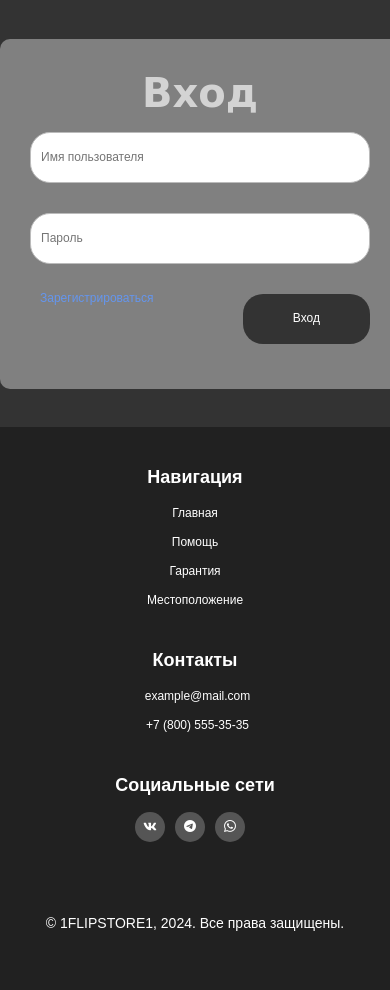
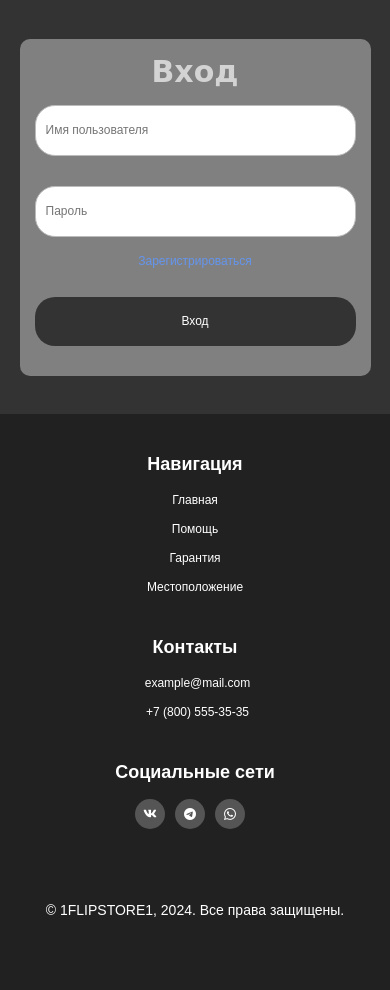
Before and after one commit to Amrikhudo/1flipstore1, a Flask app: page /login in a window 390 px wide. After the commit the page ends 918 px from the top, so only its background shows below. Run offline with Flask 3, Linux system fonts and the light colour scheme; some libraries are stand-ins or nearby versions.

Commit message:
Update login.css

```diff
--- a/static/css/login.css
+++ b/static/css/login.css
@@ -111,3 +111,34 @@ input[type="submit"]:active {
 #logo:hover {
 	color:white;
 }
+
+.error-message {
+    color: red;
+    font-weight: bold;
+    margin-bottom: 10px;
+}
+
+/* Стили для мобильных устройств */
+@media (max-width: 767px) {
+	form {
+	  width: 90%;
+	  padding: 15px;
+	}
+
+	#logo {
+	  font-size: 30px;
+	}
+
+	input[type=submit] {
+	  width: 100%;
+	  float: none;
+	}
+
+	.forgot,
+	.register {
+	  float: none;
+	  display: block;
+	  text-align: center;
+	  margin: 10px 0;
+	}
+  }
```
